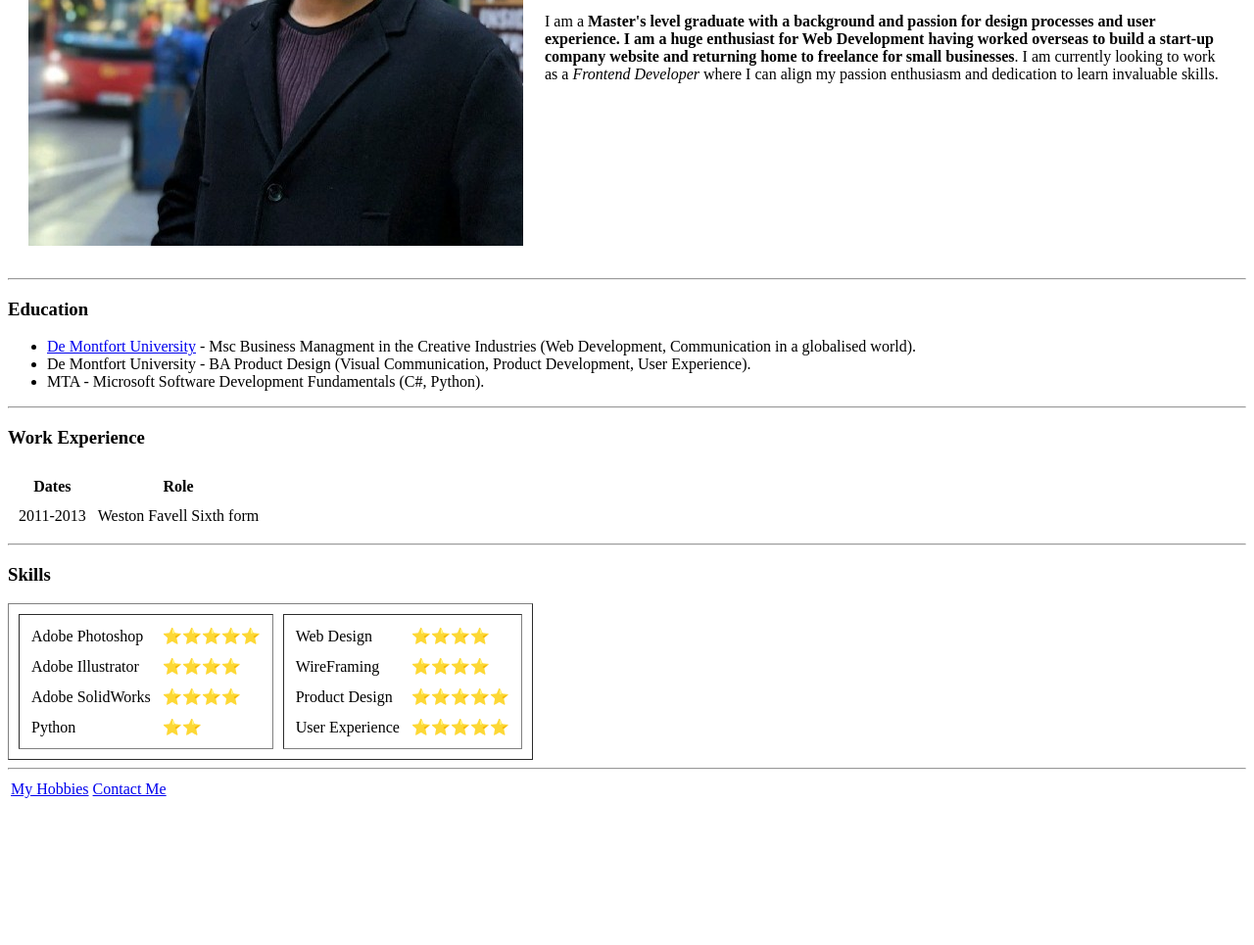
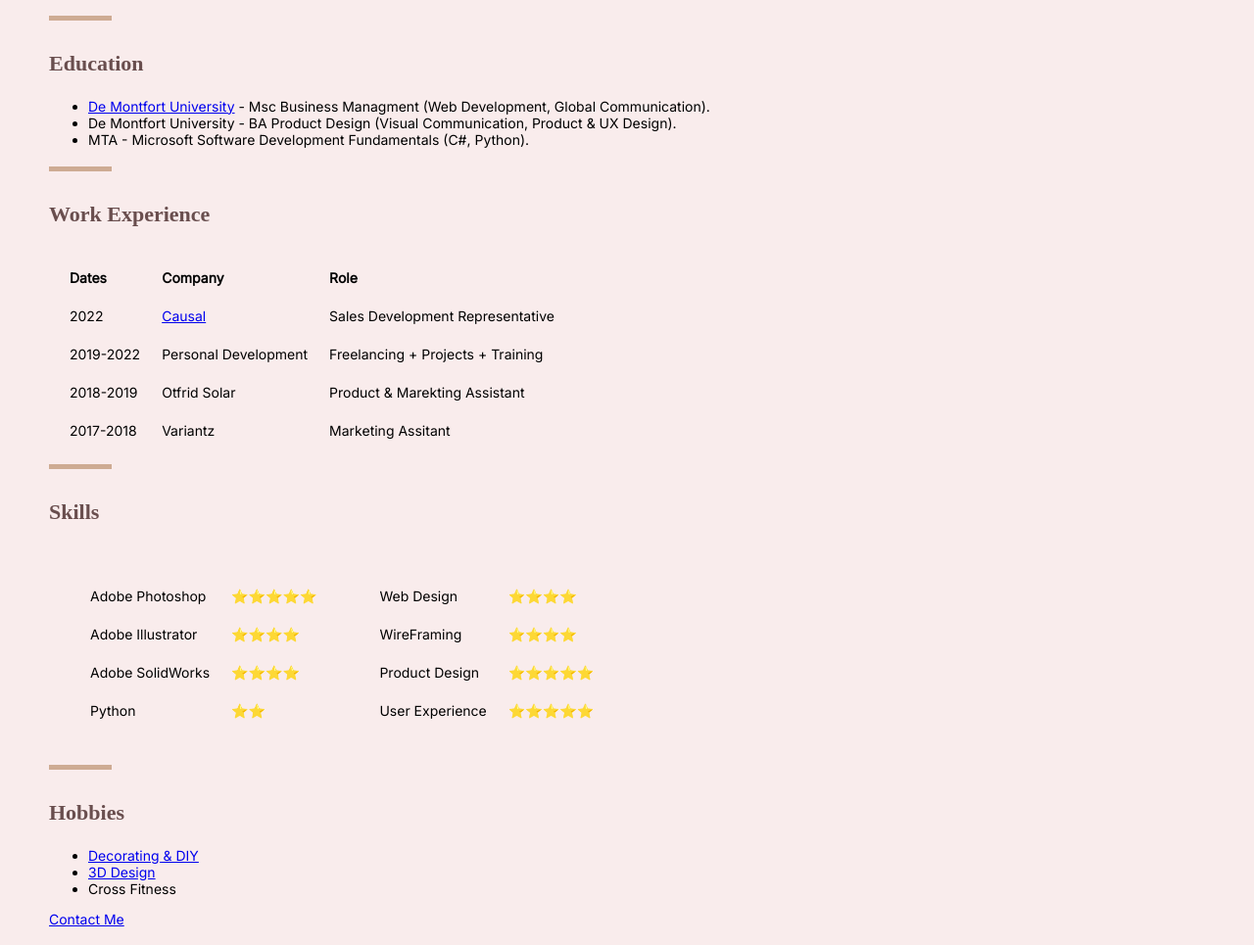
Before and after one commit to DhillBhatt/CV, a plain HTML site: page index.html in a window 1280 px wide. Shown: the part 283-1248 px from the top of the page at 98% size. Before the commit the page ends 1109 px from the top, so only its background shows below. Drawn offline with Linux system fonts and the light colour scheme; files that its build step writes are made by us from their sources; a web font is replaced by a local one.

Commit message:
Add files via upload

```diff
--- a/index.html
+++ b/index.html
@@ -5,52 +5,82 @@
   <meta charset="utf-8">
   <meta name="description" content="Free Web tutorials">
   <title>Dhillon's Personal Site</title>
+  <link rel="stylesheet" href="CSS/style.css">
+  <link rel="preconnect" href="https://fonts.googleapis.com">
+  <link rel="preconnect" href="https://fonts.gstatic.com" crossorigin>
+  <link href="https://fonts.googleapis.com/css2?family=Source+Serif+Pro&display=swap" rel="stylesheet">
+  <link rel="preconnect" href="https://fonts.googleapis.com">
+  <link rel="preconnect" href="https://fonts.gstatic.com" crossorigin>
+  <link href="https://fonts.googleapis.com/css2?family=Inter&family=Source+Serif+Pro&display=swap" rel="stylesheet">
 </head>
 
 <body>
-  <table cellspacing="20">
+  <div class="top-container">
+    <table>
       <tr>
         <td><img src="Dhillon.jpg" alt"dhillon profile picture"></td>
         <td>
           <h1>Dhillon Bhatt</h1>
-        <p>Design, Tech and Web Enthusiast!</p>
-        <p>I am a <strong> Master's level graduate with a background and passion for design processes and user experience. I am a huge enthusiast for Web Development having worked overseas to build a start-up company website and returning home to
-            freelance for small businesses</strong>. I am currently looking to work as a <em>Frontend Developer</em> where I can align my passion enthusiasm and dedication to learn invaluable skills.</p>
+          <p class="design_tech_web">Design, Tech and Web Enthusiast!</p>
+          <p class="introduction">Since discovering my passion for Web Development during my overseas placement I aim to specialise in this field using my strong foundation in <strong>Product Design</strong> and <strong>User Experience</strong>. I
+            currently work as a freelancer and am undertaking online courses to expand on my capabilities with Web Development. Through the right opportunity my goal is to bring these capabilities up to a professional standard and establish myself in
+            the industry.</p>
         </td>
       </tr>
     </table>
+  </div>
   <hr />
+  <div class="middle-container">
     <h3>Education</h3>
     <ul>
-    <li><a href="https://www.dmu.ac.uk/study/undergraduate-study/open-days/open-days.aspx?gclid=CjwKCAiAgvKQBhBbEiwAaPQw3BkeeWAOeoIYCHE_-VKnUHZ6Q4IzkQ6yeSd2rg1oTwT4omxL-MsBnRoCifsQAvD_BwE">De Montfort University</a> - Msc Business Managment in the
-      Creative Industries (Web Development, Communication in a globalised world).</li>
-    <li>De Montfort University - BA Product Design (Visual Communication, Product Development, User Experience).</li>
+      <li><a href="https://www.dmu.ac.uk/study/undergraduate-study/open-days/open-days.aspx?gclid=CjwKCAiAgvKQBhBbEiwAaPQw3BkeeWAOeoIYCHE_-VKnUHZ6Q4IzkQ6yeSd2rg1oTwT4omxL-MsBnRoCifsQAvD_BwE">De Montfort University</a> - Msc Business Managment (Web
+        Development, Global Communication).</li>
+      <li>De Montfort University - BA Product Design (Visual Communication, Product & UX Design).</li>
       <li>MTA - Microsoft Software Development Fundamentals (C#, Python).</li>
     </ul>
+  </div>
   <hr />
+  <div class="middle-container">
     <h3>Work Experience</h3>
-  <table cellspacing="10">
+    <table class="experience">
       <thead>
         <tr>
           <th>Dates</th>
+          <th>Company</th>
           <th>Role</th>
         </tr>
       </thead>
       <tbody>
         <tr>
-        <td>2011-2013</td>
-        <td>Weston Favell Sixth form</td>
+          <td>2022</td>
+          <td><a href="https://www.causal.app/">Causal</a></td>
+          <td>Sales Development Representative</td>
+        </tr>
+        <tr>
+          <td>2019-2022</td>
+          <td>Personal Development</td>
+          <td>Freelancing + Projects + Training</td>
+        </tr>
+        <tr>
+          <td>2018-2019</td>
+          <td>Otfrid Solar</td>
+          <td>Product & Marekting Assistant</td>
+        </tr>
+        <tr>
+          <td>2017-2018</td>
+          <td>Variantz</td>
+          <td>Marketing Assitant</td>
         </tr>
       </tbody>
     </table>
+  </div>
   <hr />
+  <div class="middle-container">
     <h3>Skills</h3>
-
-
-<table border="1" cellspacing="10">
+    <table>
       <tr>
         <td>
-      <table cellspacing="10">
+          <table>
             <tbody>
               <tr>
                 <td>Adobe Photoshop</td>
@@ -72,7 +102,7 @@
           </table>
         </td>
         <td>
-      <table cellspacing="10">
+          <table>
             <tbody>
               <tr>
                 <td>Web Design</td>
@@ -95,13 +125,20 @@
         </td>
       </tr>
     </table>
+  </div>
   <hr />
-  <table>
-    <tr>
-      <td><a href="hobbies.html">My Hobbies</a></td>
+  <div class="bottom-container">
+    <h3>Hobbies</h3>
+    <ul>
+      <li><a href="https://photos.app.goo.gl/2iE6AR8icBjeVGfT6">Decorating & DIY</a></li>
+      <li><a href="https://www.londondesignbiennale.com/dhillon-bhatt">3D Design</a></li>
+      <li>Cross Fitness</li>
+    </ul>
     <td><a href="contact.html">Contact Me</a></td>
       </tr>
     </table>
+  </div>
+
 </body>
 
 </html>
--- /dev/null
+++ b/style.css
@@ -0,0 +1,78 @@
+body {
+  background-color:#F9ECEC;
+    font-family: 'Inter', sans-serif;
+    font-size: 14px;
+    display: inline;
+}
+
+.design_tech_web{
+  font-family: 'Inter', sans-serif;
+}
+.introduction{
+  text-align:justify;
+  font-family: 'Inter', sans-serif;
+}
+.top-container{
+  background-color: #F9ECEC;
+  height: 30%;
+  position: relative;
+  padding-right: 520px;
+  padding-left: 30px;
+}
+
+.middle-container{
+  margin-left:20px;
+  background-color: #F9ECEC;
+  height: 30%;
+  position: relative;
+  padding-left: 30px;
+}
+.bottom-container{
+  margin-left:20px;
+  background-color: #F9ECEC;
+  height: 30%;
+  position: relative;
+  padding-left: 30px;
+}
+.class{
+  display:block;
+}
+.contact_hobbies{
+  border-spacing:0;
+}
+
+hr {
+  border-color: #CEAB93;
+  border-style: none;
+  border-top-style: solid;
+  border-width:5px;
+  display:inline-block;
+  width:5%;
+  margin-left:50px;
+  margin-top:5px;
+  margin-bottom:5px;
+}
+
+img {
+  height:220px;
+}
+
+h1 {
+  color:#694E4E;
+  font-family: 'Source Serif Pro', serif;
+}
+h1:hover{
+  background-color: gold;
+}
+h3{
+  color:#694E4E;
+  font-family: 'Source Serif Pro', serif;
+  font-size: 22px;
+}
+
+table{
+  border-spacing: 20px;
+  padding:0;
+  margin:0;
+  text-align: left;
+}
```
Lines whose indentation alone changed are shown as unchanged.
